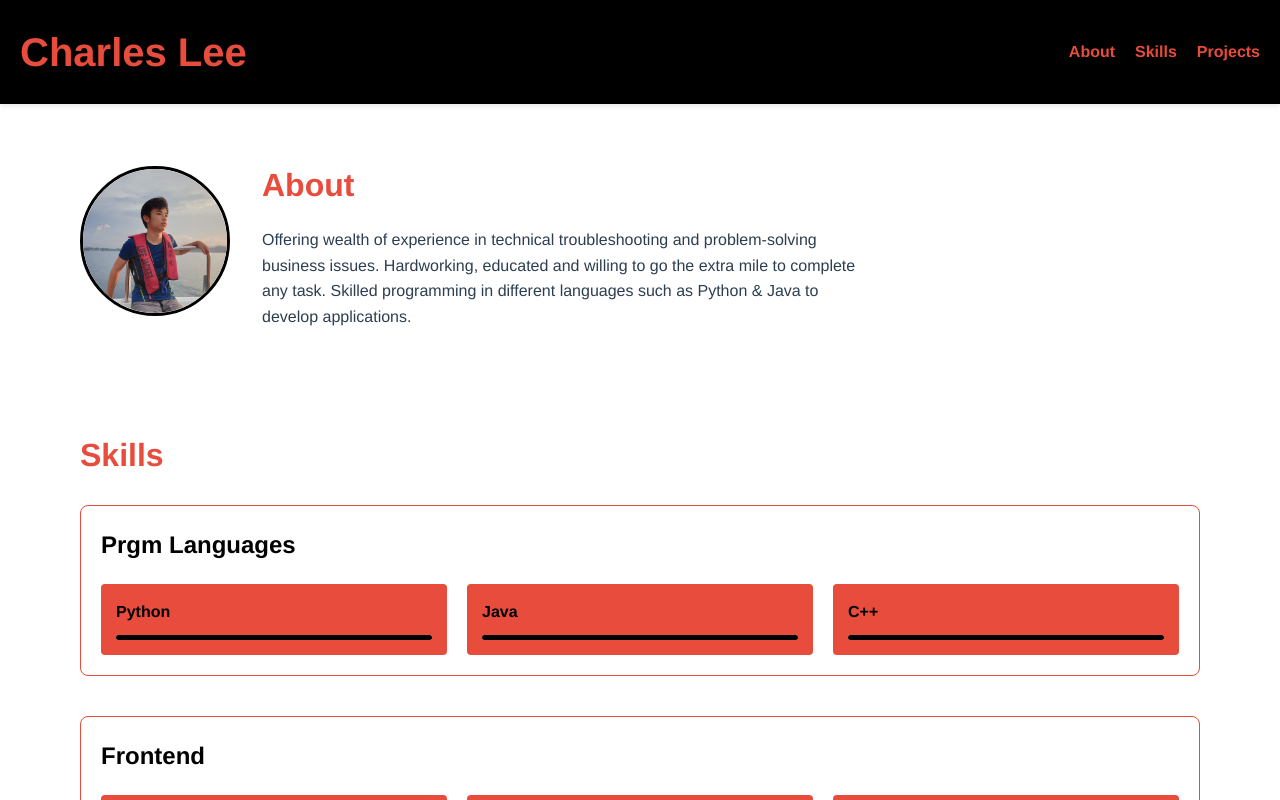
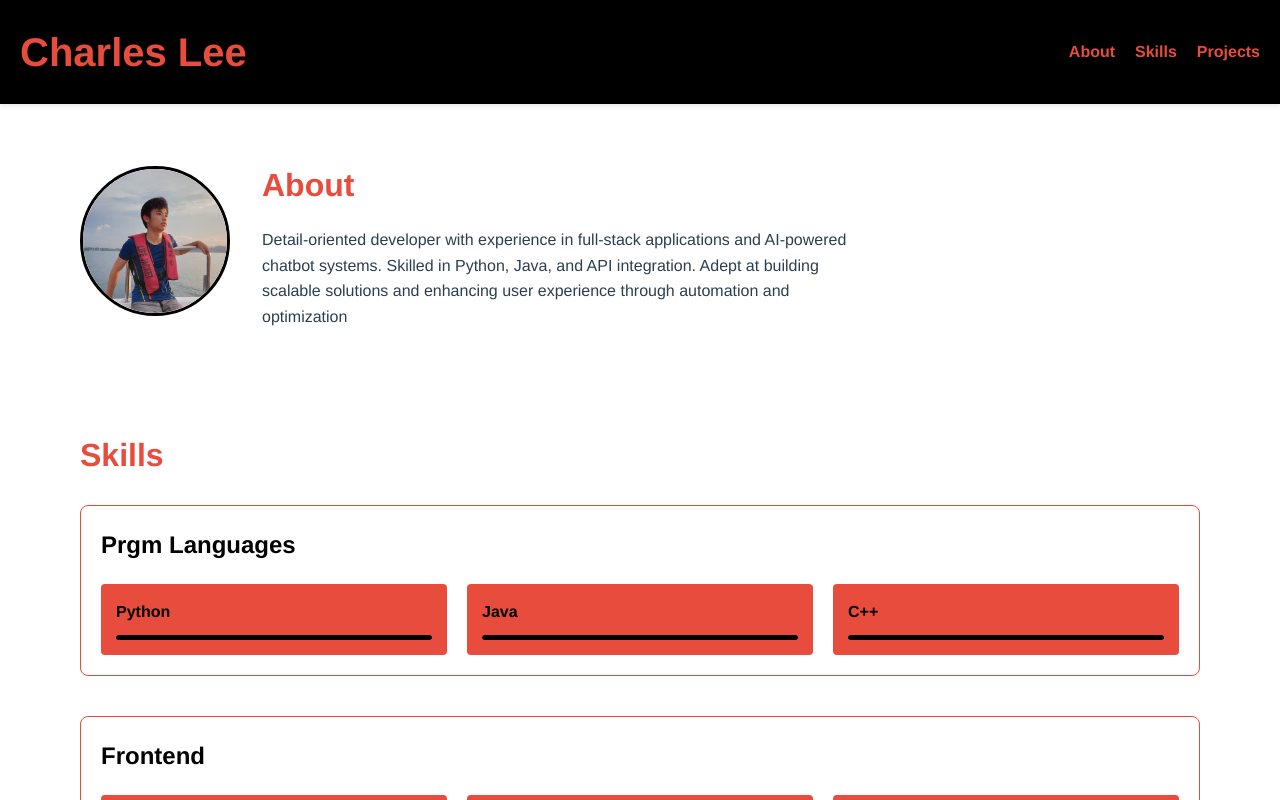
Before and after one commit to Elcree505/portfolio, a Vue app: page / in a window 1280 px wide. Shown: the top 800 px of the page. Built offline with nearby package versions, Linux system fonts and the light colour scheme.

Commit message:
change 9/25

```diff
--- a/src/components/vue-about.vue
+++ b/src/components/vue-about.vue
@@ -6,7 +6,7 @@
       </div>
       <div class="about-content">
         <h2>About</h2>
-        <p>Offering wealth of experience in technical troubleshooting and problem-solving business issues. Hardworking, educated and willing to go the extra mile to complete any task. Skilled programming in different languages such as Python & Java to develop applications.
+        <p>Detail-oriented developer with experience in full-stack applications and AI-powered chatbot systems. Skilled in Python, Java, and API integration. Adept at building scalable solutions and enhancing user experience through automation and optimization
         </p>
       </div>
     </div>
```
Also changed, not shown: 7 other files (tests, documents, lock files or other folders).
